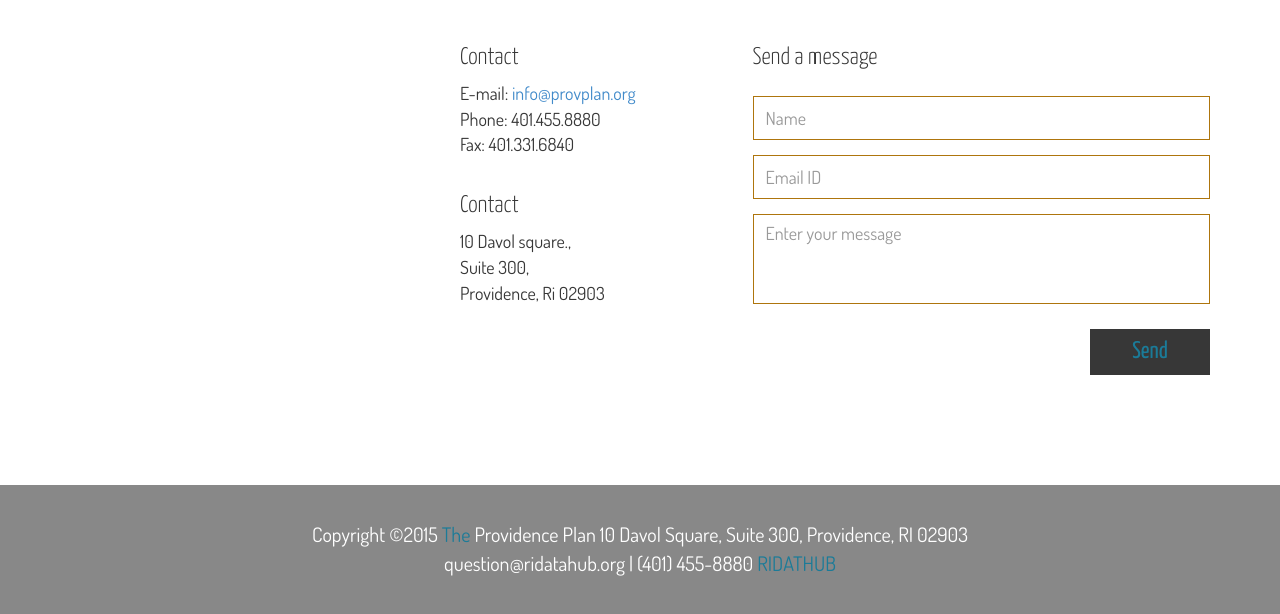
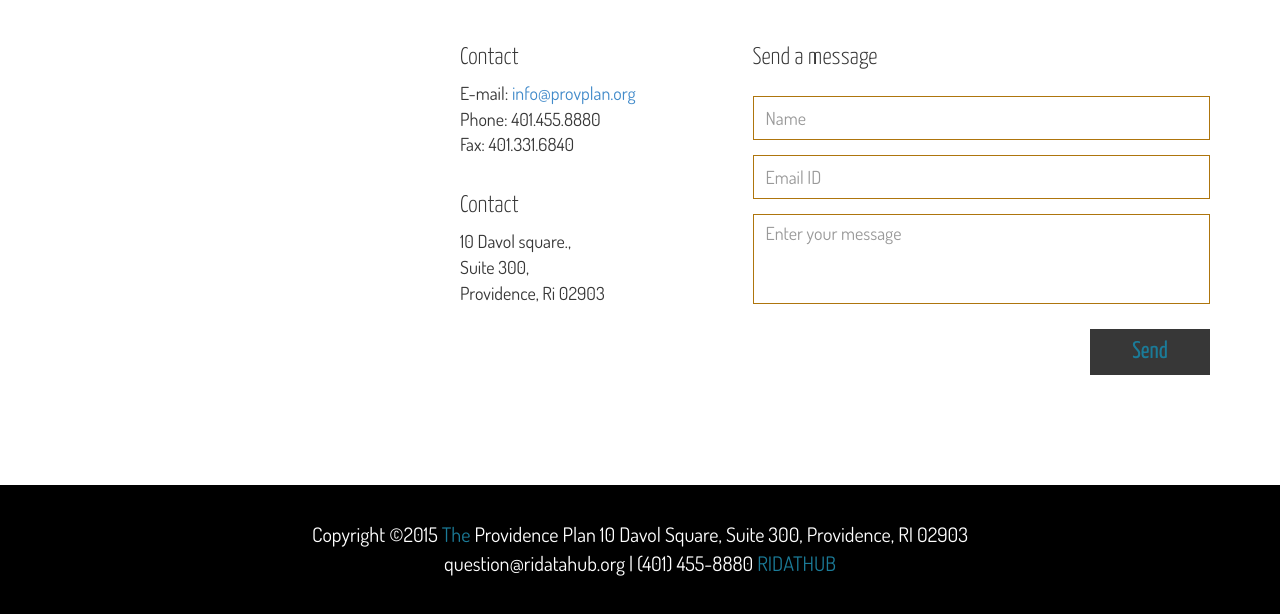
Before and after one commit to jdveiga/ridatahubredesign, a plain HTML site: page ridatahub/index.html in a window 1280 px wide. Shown: the part 1813-2427 px from the top of the page. Drawn offline with Linux system fonts and the light colour scheme; some packages are replaced by stand-ins of ours.

Commit message:
add a new background color in footer index.html template

```diff
--- a/ridatahub/css/dev.css
+++ b/ridatahub/css/dev.css
@@ -69,5 +69,5 @@
 }
 
 #footer{
-	background-color:#888888;
+	background-color:#000000;
 }
```
